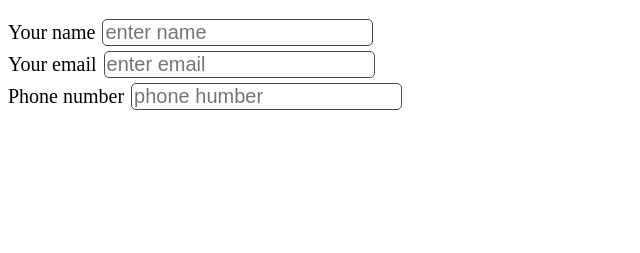
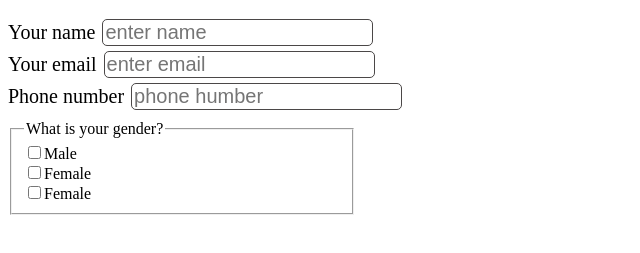
Before and after one commit to Robinahmed5489/Robin-first-github-pro, a plain HTML site: page index.html in a window 1280 px wide. Shown: the part 61-314 px from the top of the page, without its empty margins (0-640 px from the left). Drawn offline with Linux system fonts and the light colour scheme.

Commit message:
second commit

```diff
--- a/index.html
+++ b/index.html
@@ -19,6 +19,21 @@
             Phone number<input type="text" placeholder="phone humber">
         </label>
     </div>
+    <div class="boxes">
+        <fieldset>
+            <legend>What is your gender?</legend>
+            <label for="male">
+                <input type="checkbox" name="female" id="male">Male
+            </label>
+            <label for="female">
+                <input type="checkbox" name="female" id="female">Female
+            </label>
+            <label for="other">
+                <input type="checkbox" name="other" id="other">Female
+            </label>
+        </fieldset>
+
+    </div>
 
 </form>
 <body>
--- a/styles/style.css
+++ b/styles/style.css
@@ -1,5 +1,8 @@
+form label{
+
+    display: block;
+}
 .forms label{
-    display: block;
     margin-bottom: 5px;
     font-size: 20px;
 }
@@ -9,3 +12,8 @@
     border-radius: 5px;
     border: 0.5px solid rgb(75, 72, 72)
 }
+form fieldset{
+    width:25%;
+    margin-top: 10px;
+
+}
```
